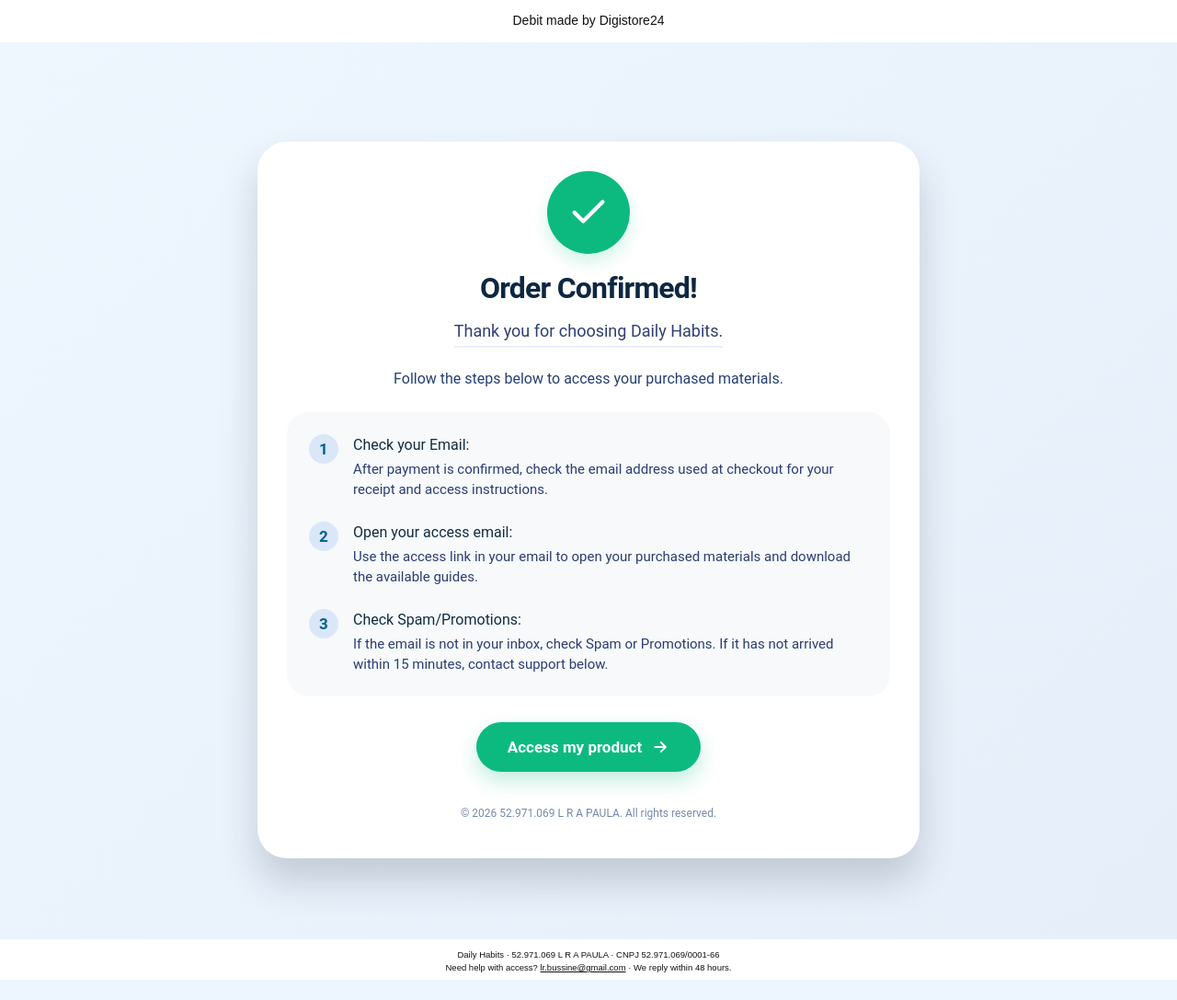
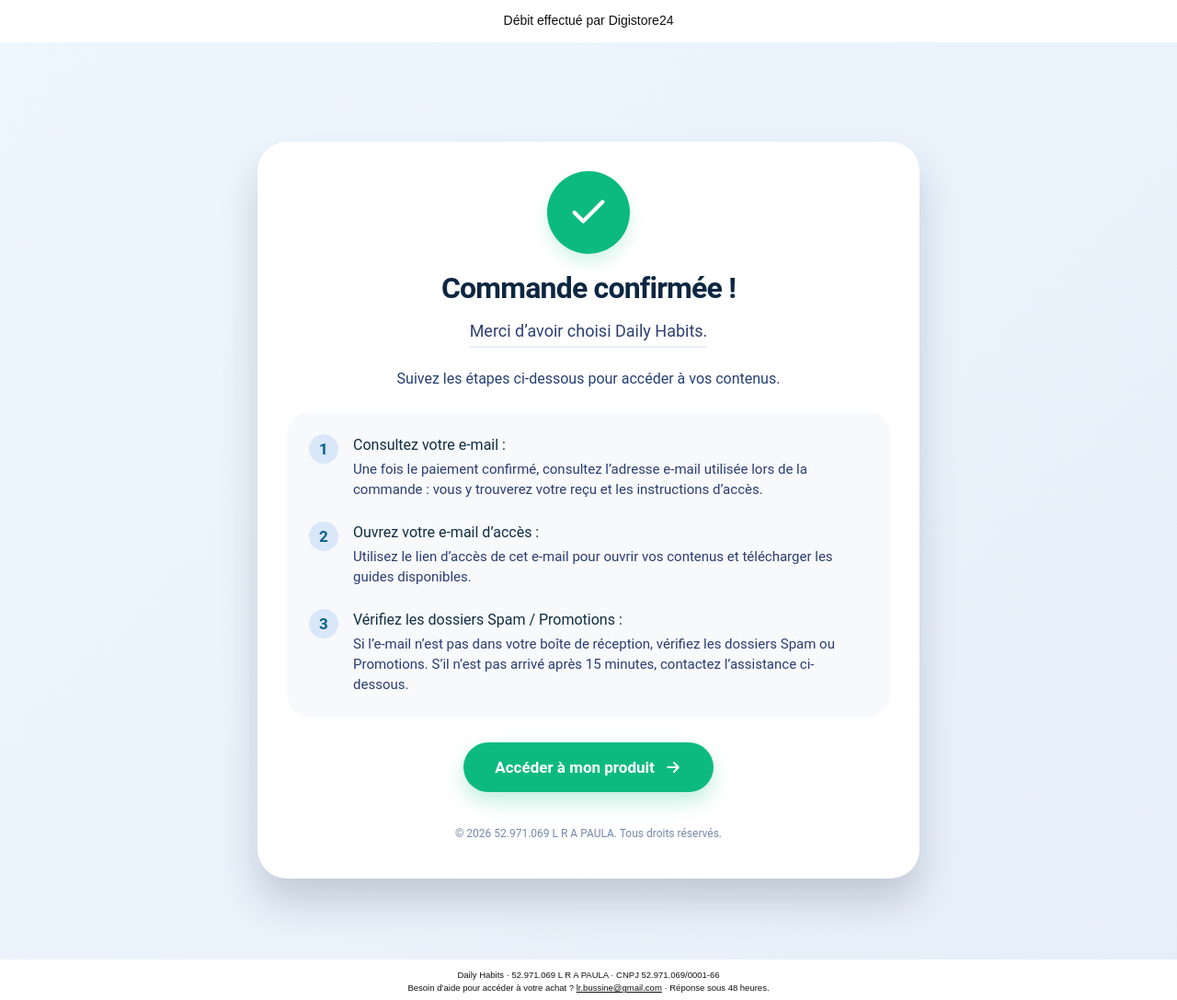
Before and after one commit to reiswqi/Priere-Sacree, a plain HTML site: page merci/index.html in a window 1280 px wide. Shown: the whole page at 92% size. Before the commit the page ends 1065 px from the top, so only its background shows below. Drawn offline with Linux system fonts and the light colour scheme.

Commit message:
Traduit la page de remerciement en français
Co-Authored-By: Claude Opus 5.5 <noreply@anthropic.com>
Claude-Session: https://claude.ai/code/session_01KUzVNK86PQ41mTCuj2JbTD

```diff
--- a/merci/index.html
+++ b/merci/index.html
@@ -1,6 +1,6 @@
 <!doctype html>
-<html lang="en"><head><meta charset="utf-8"><meta name="viewport" content="width=device-width,initial-scale=1">
-<title>Order Confirmed</title>
+<html lang="fr"><head><meta charset="utf-8"><meta name="viewport" content="width=device-width,initial-scale=1">
+<title>Commande confirmée</title>
 <meta name="robots" content="noindex,nofollow">
 </head><body>
 <style>
@@ -355,58 +355,58 @@
 </style>
 
 <div id="dh-thanks-page">
-  <header class="dh-payment-header" lang="en">
-    <p class="dh-payment-note">Debit made by Digistore24</p>
+  <header class="dh-payment-header" lang="fr">
+    <p class="dh-payment-note">Débit effectué par Digistore24</p>
   </header>
 
-  <main class="dh-main" lang="en" aria-labelledby="dh-confirmed-title">
-    <section class="dh-confirmation-card" aria-label="Order confirmation and access instructions">
+  <main class="dh-main" lang="fr" aria-labelledby="dh-confirmed-title">
+    <section class="dh-confirmation-card" aria-label="Confirmation de commande et instructions d’accès">
       <div class="dh-success-icon" aria-hidden="true">
         <svg viewBox="0 0 48 48" fill="none" xmlns="http://www.w3.org/2000/svg">
           <path d="M8 24L18 34L40 12" stroke="#ffffff" stroke-width="4.5" stroke-linecap="round" stroke-linejoin="round"/>
         </svg>
       </div>
 
-      <h1 id="dh-confirmed-title" class="dh-title">Order Confirmed!</h1>
-      <p class="dh-subtitle">Thank you for choosing Daily Habits.</p>
-      <p class="dh-access-note">Follow the steps below to access your purchased materials.</p>
+      <h1 id="dh-confirmed-title" class="dh-title">Commande confirmée !</h1>
+      <p class="dh-subtitle">Merci d’avoir choisi Daily Habits.</p>
+      <p class="dh-access-note">Suivez les étapes ci-dessous pour accéder à vos contenus.</p>
 
-      <ol class="dh-steps" aria-label="How to access your purchase">
+      <ol class="dh-steps" aria-label="Comment accéder à votre achat">
         <li class="dh-step">
           <span class="dh-step-number" aria-hidden="true">1</span>
           <div class="dh-step-content">
-            <h2 class="dh-step-title">Check your Email:</h2>
-            <p class="dh-step-description">After payment is confirmed, check the email address used at checkout for your receipt and access instructions.</p>
+            <h2 class="dh-step-title">Consultez votre e-mail :</h2>
+            <p class="dh-step-description">Une fois le paiement confirmé, consultez l’adresse e-mail utilisée lors de la commande : vous y trouverez votre reçu et les instructions d’accès.</p>
           </div>
         </li>
         <li class="dh-step">
           <span class="dh-step-number" aria-hidden="true">2</span>
           <div class="dh-step-content">
-            <h2 class="dh-step-title">Open your access email:</h2>
-            <p class="dh-step-description">Use the access link in your email to open your purchased materials and download the available guides.</p>
+            <h2 class="dh-step-title">Ouvrez votre e-mail d’accès :</h2>
+            <p class="dh-step-description">Utilisez le lien d’accès de cet e-mail pour ouvrir vos contenus et télécharger les guides disponibles.</p>
           </div>
         </li>
         <li class="dh-step">
           <span class="dh-step-number" aria-hidden="true">3</span>
           <div class="dh-step-content">
-            <h2 class="dh-step-title">Check Spam/Promotions:</h2>
-            <p class="dh-step-description">If the email is not in your inbox, check Spam or Promotions. If it has not arrived within 15 minutes, contact support below.</p>
+            <h2 class="dh-step-title">Vérifiez les dossiers Spam / Promotions :</h2>
+            <p class="dh-step-description">Si l’e-mail n’est pas dans votre boîte de réception, vérifiez les dossiers Spam ou Promotions. S’il n’est pas arrivé après 15 minutes, contactez l’assistance ci-dessous.</p>
           </div>
         </li>
       </ol>
 
       <a class="dh-access-button" href="https://fr.parcoursdefoi.online/APP">
-        Access my product
+        Accéder à mon produit
         <svg viewBox="0 0 24 24" fill="none" stroke="currentColor" stroke-width="2.2" stroke-linecap="round" stroke-linejoin="round" aria-hidden="true"><path d="M5 12h14M13 6l6 6-6 6"/></svg>
       </a>
 
-      <p class="dh-card-copyright">© 2026 52.971.069 L R A PAULA. All rights reserved.</p>
+      <p class="dh-card-copyright">© 2026 52.971.069 L R A PAULA. Tous droits réservés.</p>
     </section>
   </main>
 
-  <footer class="dh-payment-footer" lang="en">
+  <footer class="dh-payment-footer" lang="fr">
     <p>Daily Habits · 52.971.069 L R A PAULA · CNPJ 52.971.069/0001-66</p>
-    <p>Need help with access? <a class="dh-legal-link dh-mail" href="#">lr.bussine [at] gmail.com</a> · We reply within 48 hours.</p>
+    <p>Besoin d’aide pour accéder à votre achat ? <a class="dh-legal-link dh-mail" href="#">lr.bussine [arobase] gmail.com</a> · Réponse sous 48 heures.</p>
   </footer>
 </div>
 <script data-cfasync="false">
```
